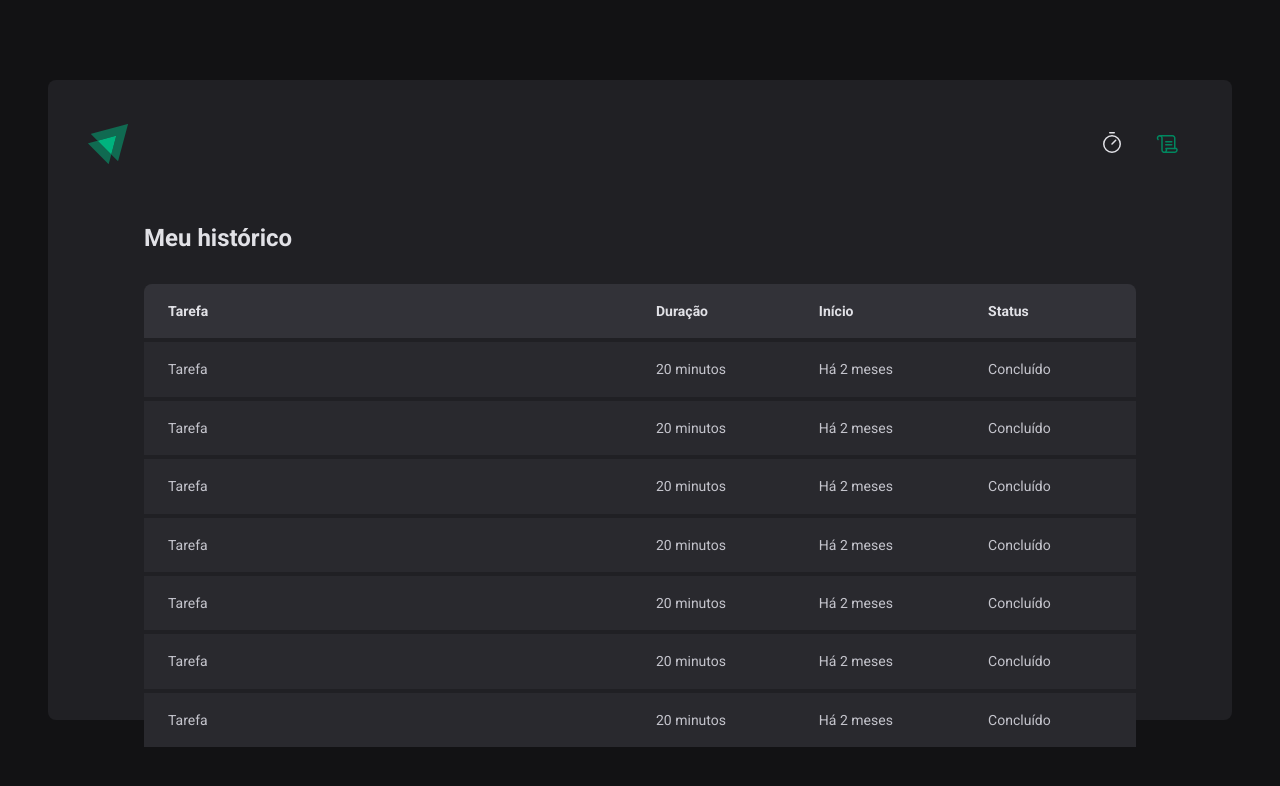
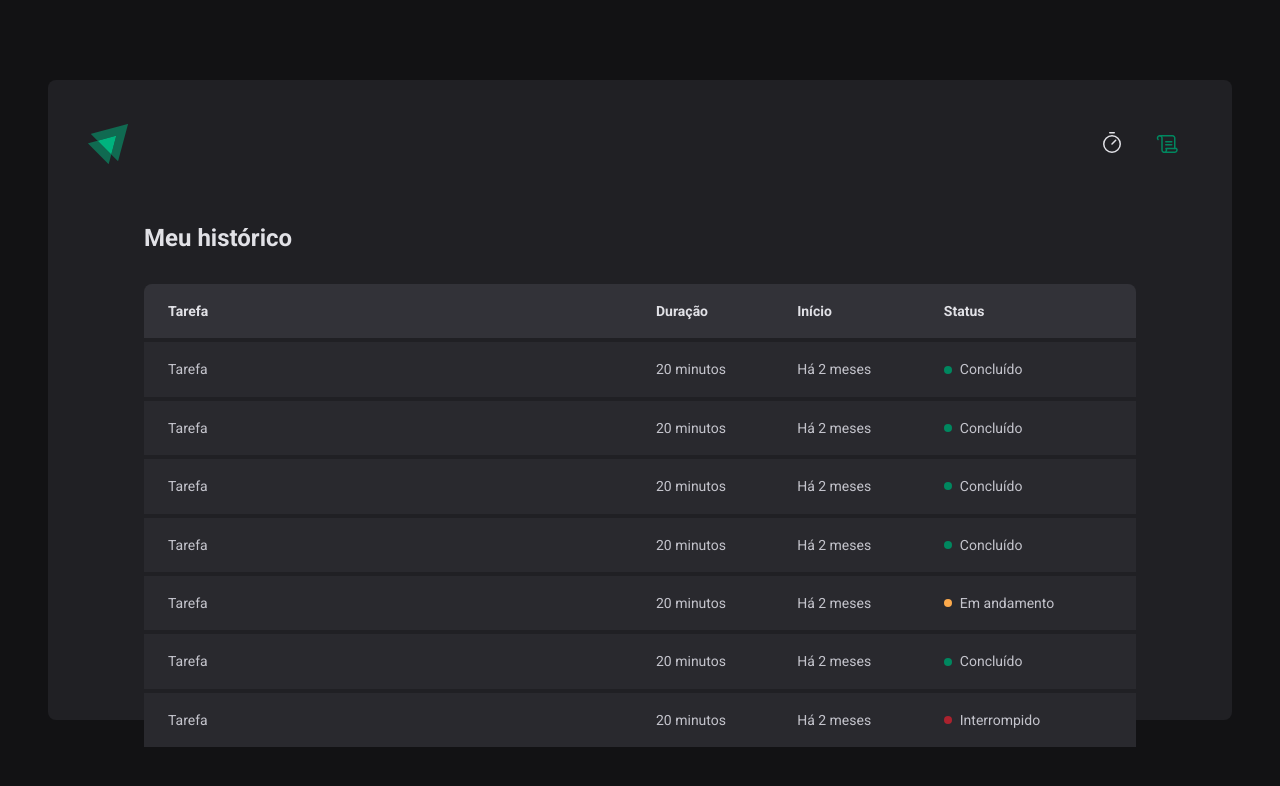
Before and after one commit to fabiomoura-m/ignite-timer, a React (Vite) app: page /history in a window 1280 px wide. Shown: the top 786 px of the page. Built offline with nearby package versions, Linux system fonts and the light colour scheme.

Commit message:
Páginas e rotas - Componente: Status

```diff
--- a/src/pages/History/index.tsx
+++ b/src/pages/History/index.tsx
@@ -1,4 +1,4 @@
-import { HistoryContainer, HistoryList } from './styles'
+import { HistoryContainer, HistoryList, Status } from './styles'
 
 export function History() {
   return (
@@ -20,43 +20,57 @@
               <td>Tarefa</td>
               <td>20 minutos</td>
               <td>Há 2 meses</td>
-              <td>Concluído</td>
+              <td>
+                <Status statusColor="green">Concluído</Status>
+              </td>
             </tr>
             <tr>
               <td>Tarefa</td>
               <td>20 minutos</td>
               <td>Há 2 meses</td>
-              <td>Concluído</td>
+              <td>
+                <Status statusColor="green">Concluído</Status>
+              </td>
             </tr>
             <tr>
               <td>Tarefa</td>
               <td>20 minutos</td>
               <td>Há 2 meses</td>
-              <td>Concluído</td>
+              <td>
+                <Status statusColor="green">Concluído</Status>
+              </td>
             </tr>
             <tr>
               <td>Tarefa</td>
               <td>20 minutos</td>
               <td>Há 2 meses</td>
-              <td>Concluído</td>
+              <td>
+                <Status statusColor="green">Concluído</Status>
+              </td>
             </tr>
             <tr>
               <td>Tarefa</td>
               <td>20 minutos</td>
               <td>Há 2 meses</td>
-              <td>Concluído</td>
+              <td>
+                <Status statusColor="yellow">Em andamento</Status>
+              </td>
             </tr>
             <tr>
               <td>Tarefa</td>
               <td>20 minutos</td>
               <td>Há 2 meses</td>
-              <td>Concluído</td>
+              <td>
+                <Status statusColor="green">Concluído</Status>
+              </td>
             </tr>
             <tr>
               <td>Tarefa</td>
               <td>20 minutos</td>
               <td>Há 2 meses</td>
-              <td>Concluído</td>
+              <td>
+                <Status statusColor="red">Interrompido</Status>
+              </td>
             </tr>
           </tbody>
         </table>
--- a/src/pages/History/styles.ts
+++ b/src/pages/History/styles.ts
@@ -60,3 +60,27 @@
     }
   }
 `
+
+const STATUS_COLORS = {
+  yellow: 'yellow-500',
+  green: 'green-500',
+  red: 'red-500',
+} as const
+
+interface StatusProps {
+  statusColor: keyof typeof STATUS_COLORS
+}
+export const Status = styled.span<StatusProps>`
+  display: flex;
+  align-items: center;
+  gap: 0.5rem;
+
+  &::before {
+    content: '';
+    width: 0.5rem;
+    height: 0.5rem;
+    border-radius: 50%;
+    background-color: ${(props) =>
+      props.theme[STATUS_COLORS[props.statusColor]]};
+  }
+`
```
